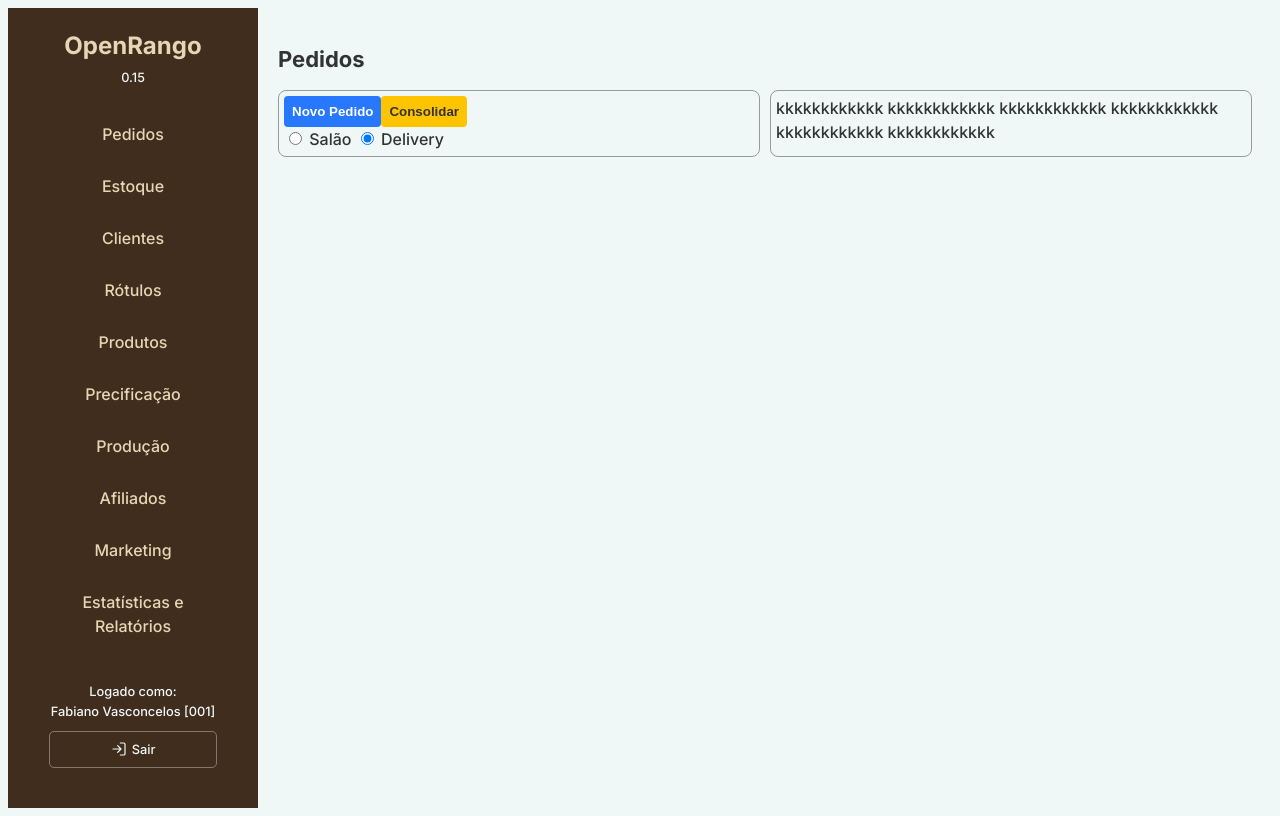
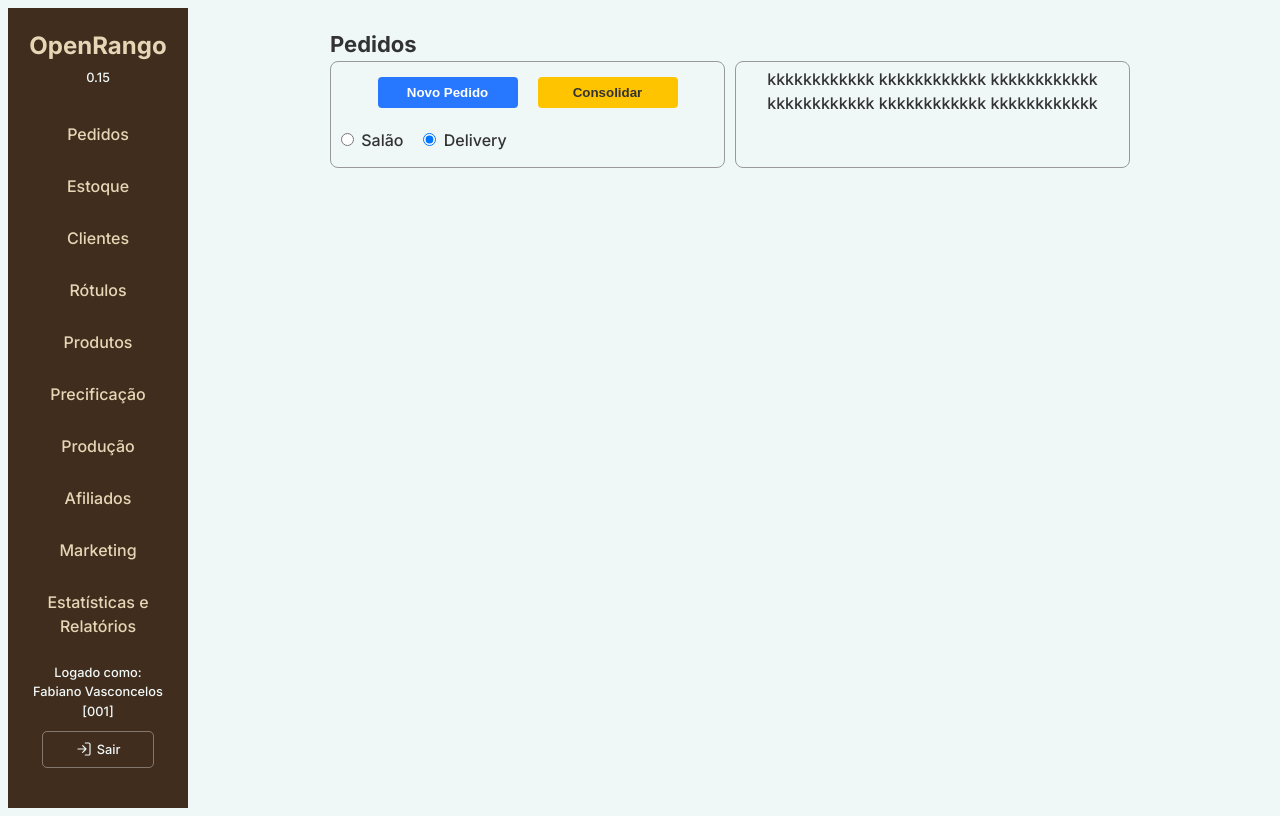
Before and after one commit to vasconcelos-fabiano/openrango, an Angular app in the folder frontend/: page /app/pedidos in a window 1280 px wide. Built offline with nearby package versions, Linux system fonts and the light colour scheme.

Commit message:
Develop orders interface and order type selection

```diff
--- a/frontend/src/app/layouts/main-layout/main-layout.css
+++ b/frontend/src/app/layouts/main-layout/main-layout.css
@@ -28,7 +28,7 @@ a {
 }
 
 .sidebar {
-    width: 250px;
+    width: 180px;
     background-color: #412d1e;
     /* Marrom escuro institucional */
     color: #e5d7b6;
--- a/frontend/src/app/pages/pedidos/pedidos.css
+++ b/frontend/src/app/pages/pedidos/pedidos.css
@@ -1,10 +1,14 @@
 h1 {
     font-size: 22px;
+    width: 800px;
+    margin: 0 auto;
 }
 
 .pedidos-container {
     display: flex;
+    width: 800px;
     gap: 10px;
+    margin: 0 auto;
 }
 
 .pedidos-esquerda,
@@ -13,11 +17,11 @@ h1 {
     border: 1px solid #999;
     border-radius: 8px;
     padding: 5px;
+    text-align: center;
 }
 
 .btn-novo,
 .btn-consolidar {
-    flex: 1;
     padding: 8px;
     border: none;
     border-radius: 4px;
@@ -34,3 +38,21 @@ h1 {
     background: #ffc400;
     color: #333;
 }
+
+.acoes-pedido {
+    display: flex;
+    gap: 20px;
+    justify-content: center;
+}
+
+.acoes-pedido button {
+    width: 140px;
+    margin: 10px 0;
+
+}
+
+.tipo-pedido {
+    display: flex;
+    gap: 15px;
+    margin: 10px 0;
+}
--- a/frontend/src/app/pages/pedidos/pedidos.html
+++ b/frontend/src/app/pages/pedidos/pedidos.html
@@ -1,8 +1,10 @@
 <h1>Pedidos</h1>
 <div class="pedidos-container">
     <div class="pedidos-esquerda">
-        <button class="btn-novo" type="button">Novo Pedido</button>
-        <button class="btn-consolidar" type="button">Consolidar</button>
+        <div class="acoes-pedido">
+            <button class="btn-novo" type="button">Novo Pedido</button>
+            <button class="btn-consolidar" type="button">Consolidar</button>
+        </div>
 
         <div class="tipo-pedido">
             <label>
@@ -14,6 +16,9 @@
                 <input type="radio" name="tipo-pedido" value="delivery" checked (change)="selecionarTipo('delivery')">
                 Delivery
             </label>
+            @if (tipoSelecionado === 'salao') {
+            <app-not-implemented></app-not-implemented>
+            }
         </div>
     </div>
 
--- a/frontend/src/app/pages/pedidos/pedidos.ts
+++ b/frontend/src/app/pages/pedidos/pedidos.ts
@@ -1,14 +1,15 @@
 import { Component } from "@angular/core";
+import { NotImplemented } from "../not-implemented/not-implemented";
 
 @Component({
   selector: "app-pedidos",
-  imports: [],
+  imports: [NotImplemented],
   templateUrl: "./pedidos.html",
   styleUrl: "./pedidos.css",
 })
 export class Pedidos {
   tipoSelecionado = 'delivery';
   selecionarTipo(tipo: string) {
-    console.log(tipo);
+    this.tipoSelecionado = tipo;
   }
 }
```
